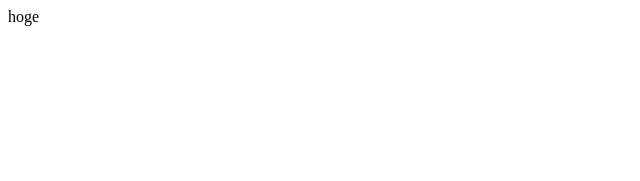
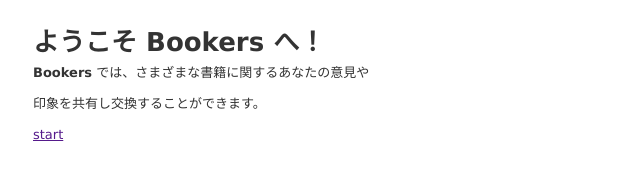
Before and after one commit to iwayuka/chapter3-9, a plain HTML site: page index.html in a window 1280 px wide. Shown: the whole page, without its empty margins (0-640 px from the left). Drawn offline with Linux system fonts and the light colour scheme.

Commit message:
[Add] top HTML&CSS

```diff
--- a/index.html
+++ b/index.html
@@ -1 +1,31 @@
-hoge
+<!DOCTYPE html>
+<html lang="ja">
+  <head>
+    <meta charset="UTF-8" />
+    <title>WebCampBackendNew</title>
+    <meta name="csrf-param" content="authenticity_token">
+    <meta name="csrf-token" content="GLWtzLqPjwlanejlRFITwyfy3963qhB8YpPzicBNn0c+MvPcSEWZGzVy7MJEdPdLvKDX3xJ2lHz1rna1kaEs9Q==">
+    <link rel="stylesheet" href="style.css" />
+    <script src="/assets/application-114264dd93c8ff30e4335b71eed7949d66c4e7a8eb62e2de6284c046fe07104b.js" data-turbolinks-track="reload"></script>
+  </head>
+
+  <body>
+    <main>
+      <h1>
+        ようこそ
+        <strong>Bookers</strong>
+        へ！
+      </h1>
+      <p>
+        <strong>Bookers</strong>
+        では、さまざまな書籍に関するあなたの意見や
+      </p>
+      <p>
+        印象を共有し交換することができます。
+      </p>
+      <p>
+        <a href="">start</a>
+      </p>
+    </main>
+  </body>
+</html>
--- a/style.css
+++ b/style.css
@@ -1,2 +1,40 @@
-.hoge {
+* {
+  margin: 0;
+  padding: 0;
+  box-sizing: border-box;
 }
+
+main {
+  background-color: #fff;
+  color: #333;
+  font-family: Verdana, Geneva, Tahoma, sans-serif;
+  font-size: 13px;
+  line-height: 18px;
+  margin: 33px;
+}
+
+.h1 {
+  display: block;
+  font-size: 2em;
+  margin-block-start: 0.67em;
+  margin-block-end: 0.67em;
+  margin-inline-start: 0px;
+  margin-inline-end: 0px;
+  font-weight: bold;
+}
+
+p {
+  font-family: verdana, arial, helvetica, sans-serif;
+  font-size: 13px;
+  line-height: 18px;
+  margin: 33px;
+  display: block;
+  margin-block-start: 1em;
+  margin-block-end: 1em;
+  margin-inline-start: 0px;
+  margin-inline-end: 0px;
+}
+
+strong {
+  font-weight: bold;
+}
```
